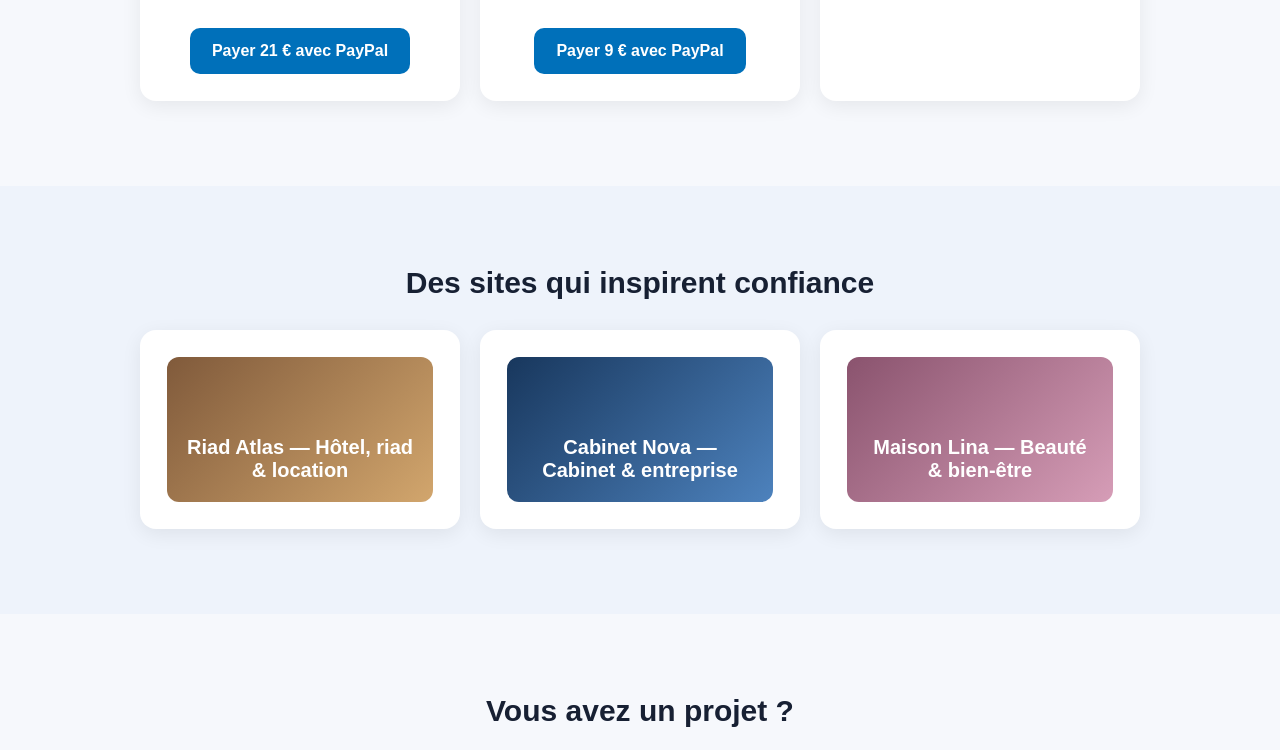
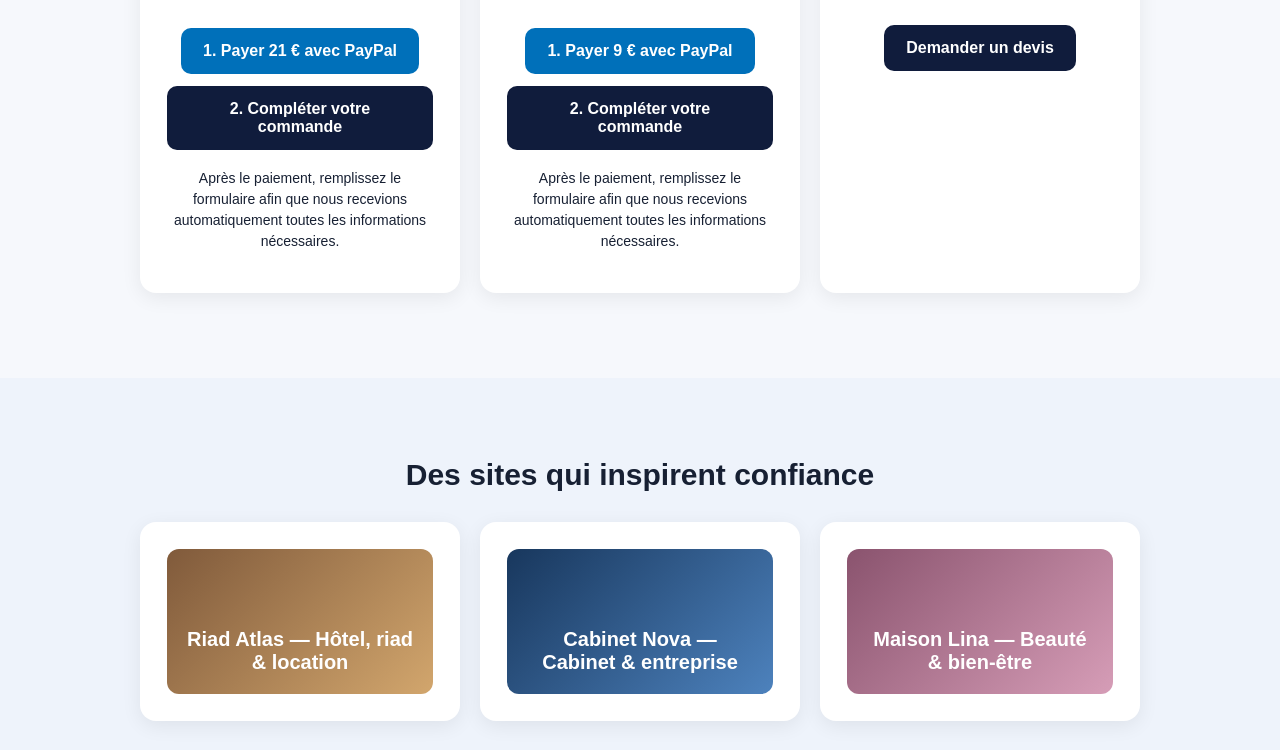
Before and after one commit to faridyoussef1978-jpg/Top-creation-site-web, a plain HTML site: page index.html in a window 1280 px wide. Shown: the part 715-1465 px from the top of the page. Drawn offline with Linux system fonts and the light colour scheme.

Commit message:
Update index.html

```diff
--- a/index.html
+++ b/index.html
@@ -16,11 +16,13 @@ header{background:#101c3c;color:white;padding:18px 6%;display:flex;justify-conte
 .hero p{font-size:19px;max-width:700px;margin:auto}
 .btn{display:inline-block;margin-top:25px;background:#25D366;color:white;padding:14px 24px;border-radius:10px;text-decoration:none;font-weight:bold}
 .paybtn{display:inline-block;margin-top:15px;background:#0070ba;color:white;padding:14px 22px;border-radius:10px;text-decoration:none;font-weight:bold}
+.orderbtn{display:inline-block;margin-top:12px;background:#101c3c;color:white;padding:14px 22px;border-radius:10px;text-decoration:none;font-weight:bold}
 section{padding:55px 7%}
 h2{text-align:center;font-size:30px}
 .cards{display:grid;grid-template-columns:repeat(auto-fit,minmax(220px,1fr));gap:20px;max-width:1000px;margin:30px auto}
 .card{background:white;padding:27px;border-radius:16px;box-shadow:0 5px 20px #00000012;text-align:center}
 .price{font-size:34px;font-weight:bold;color:#2458a6}
+.steps{font-size:14px;line-height:1.5;margin-top:18px}
 .portfolio{background:#eef3fb}
 .demo{height:145px;border-radius:12px;padding:20px;color:white;display:flex;align-items:end;font-size:20px;font-weight:bold}
 .hotel{background:linear-gradient(135deg,#805a3b,#d2a66d)}
@@ -36,6 +38,7 @@ footer{text-align:center;background:#101c3c;color:white;padding:25px}
 
 <header>
 <div class="logo">TOP CRÉATION SITE WEB</div>
+
 <div class="lang">
 <button onclick="setLang('fr')">FR</button>
 <button onclick="setLang('en')">EN</button>
@@ -46,149 +49,298 @@ footer{text-align:center;background:#101c3c;color:white;padding:25px}
 <div id="content"></div>
 
 <script>
+
 const phone="212698153167";
 
 const paypal21="https://www.paypal.com/ncp/payment/KHAZVQJBHR4B6";
 const paypal9="https://www.paypal.com/ncp/payment/HCCNLKQPYCQ2S";
 
+const orderForm="https://tally.so/r/Ek7oMo";
+
 const data={
+
 fr:{
 hero:"Votre site web professionnel à prix accessible",
 sub:"Un site moderne, rapide et adapté aux téléphones pour présenter votre activité et développer votre présence en ligne.",
-order:"Commander sur WhatsApp",
+order:"Nous contacter sur WhatsApp",
+
 services:"Nos offres",
+
 create:"Création de site web",
 createText:"Un site professionnel, moderne et responsive.",
-pay21:"Payer 21 € avec PayPal",
+pay21:"1. Payer 21 € avec PayPal",
+form:"2. Compléter votre commande",
+steps:"Après le paiement, remplissez le formulaire afin que nous recevions automatiquement toutes les informations nécessaires.",
+
 maintenance:"Maintenance",
 maintenanceText:"Mises à jour et assistance pour votre site.",
-pay9:"Payer 9 € avec PayPal",
+pay9:"1. Payer 9 € avec PayPal",
+
 custom:"Projet personnalisé",
 quote:"Sur devis",
 customText:"Une solution adaptée aux besoins de votre activité.",
+customOrder:"Demander un devis",
+
 portfolio:"Des sites qui inspirent confiance",
 p1:"Riad Atlas — Hôtel, riad & location",
 p2:"Cabinet Nova — Cabinet & entreprise",
 p3:"Maison Lina — Beauté & bien-être",
+
 contact:"Vous avez un projet ?",
-contactText:"Contactez-nous directement sur WhatsApp pour discuter de votre futur site.",
+contactText:"Vous pouvez envoyer directement votre demande grâce à notre formulaire de commande.",
+formMain:"Commander maintenant",
+
+whatsapp:"Ou contactez-nous sur WhatsApp",
+
 footer:"© 2026 Top Création Site Web — Création de sites web à prix accessible."
 },
 
 en:{
 hero:"Professional websites at an affordable price",
 sub:"A modern, fast and mobile-friendly website to showcase your business and grow your online presence.",
-order:"Order on WhatsApp",
+order:"Contact us on WhatsApp",
+
 services:"Our offers",
+
 create:"Website creation",
 createText:"A professional, modern and responsive website.",
-pay21:"Pay €21 with PayPal",
+pay21:"1. Pay €21 with PayPal",
+form:"2. Complete your order",
+steps:"After payment, complete the order form so we automatically receive all the information needed for your project.",
+
 maintenance:"Maintenance",
 maintenanceText:"Updates and support for your website.",
-pay9:"Pay €9 with PayPal",
+pay9:"1. Pay €9 with PayPal",
+
 custom:"Custom project",
 quote:"On request",
 customText:"A solution tailored to your business needs.",
+customOrder:"Request a quote",
+
 portfolio:"Websites designed to build trust",
 p1:"Riad Atlas — Hotel, riad & rental",
 p2:"Nova Advisory — Consulting & business",
 p3:"Maison Lina — Beauty & wellness",
+
 contact:"Have a project?",
-contactText:"Contact us directly on WhatsApp to discuss your future website.",
+contactText:"You can send your request directly using our online order form.",
+formMain:"Order now",
+
+whatsapp:"Or contact us on WhatsApp",
+
 footer:"© 2026 Top Création Site Web — Affordable professional websites."
 },
 
 ar:{
 hero:"موقع إلكتروني احترافي بسعر مناسب",
 sub:"نصمم لك موقعاً حديثاً وسريعاً ومتوافقاً مع الهاتف لتقديم نشاطك وتطوير حضورك على الإنترنت.",
-order:"اطلب عبر واتساب",
+order:"تواصل معنا عبر واتساب",
+
 services:"عروضنا",
+
 create:"إنشاء موقع إلكتروني",
 createText:"موقع احترافي وحديث ومتوافق مع الهاتف.",
-pay21:"الدفع 21 € عبر PayPal",
+pay21:"1. الدفع 21 € عبر PayPal",
+form:"2. إكمال طلبك",
+steps:"بعد الدفع، قم بملء نموذج الطلب لكي نتوصل تلقائياً بجميع المعلومات اللازمة لإنجاز مشروعك.",
+
 maintenance:"الصيانة",
 maintenanceText:"تحديثات ومواكبة مستمرة لموقعك.",
-pay9:"الدفع 9 € عبر PayPal",
+pay9:"1. الدفع 9 € عبر PayPal",
+
 custom:"مشروع حسب الطلب",
 quote:"حسب الطلب",
 customText:"حل مناسب لاحتياجات مشروعك ونشاطك.",
+customOrder:"طلب عرض سعر",
+
 portfolio:"نماذج احترافية تبني الثقة",
 p1:"Riad Atlas — فندق، رياض وإقامة سياحية",
 p2:"Nova Advisory — شركة ومكتب مهني",
 p3:"Maison Lina — الجمال والعناية",
+
 contact:"عندك مشروع؟",
-contactText:"تواصل معنا مباشرة عبر واتساب لمناقشة موقعك الإلكتروني.",
+contactText:"يمكنك إرسال طلبك مباشرة من خلال نموذج الطلب الإلكتروني.",
+formMain:"أرسل طلبك الآن",
+
+whatsapp:"أو تواصل معنا عبر واتساب",
+
 footer:"© 2026 Top Création Site Web — إنشاء مواقع إلكترونية بأسعار مناسبة."
 }
+
 };
 
 function setLang(l){
+
 let x=data[l];
+
 document.documentElement.lang=l;
 document.body.dir=l==="ar"?"rtl":"ltr";
 
 document.getElementById("content").innerHTML=`
 
 <div class="hero">
+
 <h1>${x.hero}</h1>
+
 <p>${x.sub}</p>
-<a class="btn" href="https://wa.me/${phone}?text=${encodeURIComponent(x.order)}">${x.order}</a>
+
+<a class="btn"
+href="https://wa.me/${phone}?text=${encodeURIComponent(x.order)}"
+target="_blank"
+rel="noopener">
+${x.order}
+</a>
+
 </div>
 
 <section>
+
 <h2>${x.services}</h2>
 
 <div class="cards">
 
 <div class="card">
+
 <h3>${x.create}</h3>
+
 <div class="price">21 €</div>
+
 <p>${x.createText}</p>
-<a class="paybtn" href="${paypal21}" target="_blank" rel="noopener">${x.pay21}</a>
+
+<a class="paybtn"
+href="${paypal21}"
+target="_blank"
+rel="noopener">
+${x.pay21}
+</a>
+
+<br>
+
+<a class="orderbtn"
+href="${orderForm}"
+target="_blank"
+rel="noopener">
+${x.form}
+</a>
+
+<p class="steps">${x.steps}</p>
+
 </div>
 
 <div class="card">
+
 <h3>${x.maintenance}</h3>
+
 <div class="price">9 €</div>
+
 <p>${x.maintenanceText}</p>
-<a class="paybtn" href="${paypal9}" target="_blank" rel="noopener">${x.pay9}</a>
+
+<a class="paybtn"
+href="${paypal9}"
+target="_blank"
+rel="noopener">
+${x.pay9}
+</a>
+
+<br>
+
+<a class="orderbtn"
+href="${orderForm}"
+target="_blank"
+rel="noopener">
+${x.form}
+</a>
+
+<p class="steps">${x.steps}</p>
+
 </div>
 
 <div class="card">
+
 <h3>${x.custom}</h3>
+
 <div class="price">${x.quote}</div>
+
 <p>${x.customText}</p>
+
+<a class="orderbtn"
+href="${orderForm}"
+target="_blank"
+rel="noopener">
+${x.customOrder}
+</a>
+
 </div>
 
 </div>
+
 </section>
 
 <section class="portfolio">
+
 <h2>${x.portfolio}</h2>
 
 <div class="cards">
-<div class="card"><div class="demo hotel">${x.p1}</div></div>
-<div class="card"><div class="demo business">${x.p2}</div></div>
-<div class="card"><div class="demo beauty">${x.p3}</div></div>
+
+<div class="card">
+<div class="demo hotel">${x.p1}</div>
 </div>
+
+<div class="card">
+<div class="demo business">${x.p2}</div>
+</div>
+
+<div class="card">
+<div class="demo beauty">${x.p3}</div>
+</div>
+
+</div>
+
 </section>
 
 <section class="contact">
+
 <h2>${x.contact}</h2>
+
 <p>${x.contactText}</p>
-<a class="btn" href="https://wa.me/${phone}">
-WhatsApp<br>+212 6 98 15 31 67
+
+<a class="orderbtn"
+href="${orderForm}"
+target="_blank"
+rel="noopener">
+${x.formMain}
 </a>
+
+<br><br>
+
+<p>${x.whatsapp}</p>
+
+<a class="btn"
+href="https://wa.me/${phone}"
+target="_blank"
+rel="noopener">
+WhatsApp<br>
++212 6 98 15 31 67
+</a>
+
 </section>
 
 <footer>
-${x.footer}<br>
+
+${x.footer}
+
+<br>
+
 WhatsApp : +212 6 98 15 31 67
+
 </footer>
+
 `;
+
 }
 
 setLang("fr");
+
 </script>
 
 </body>
```
